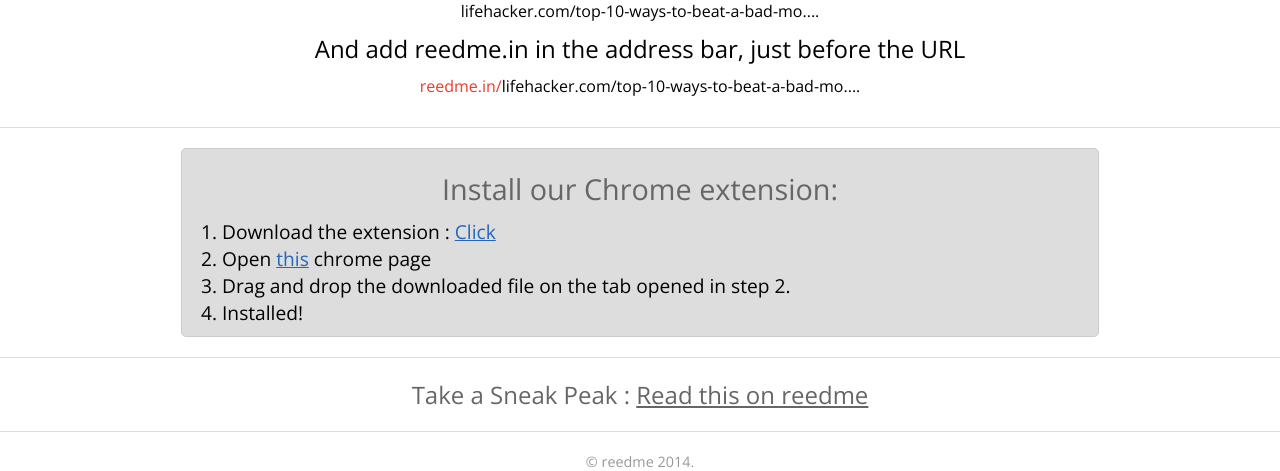
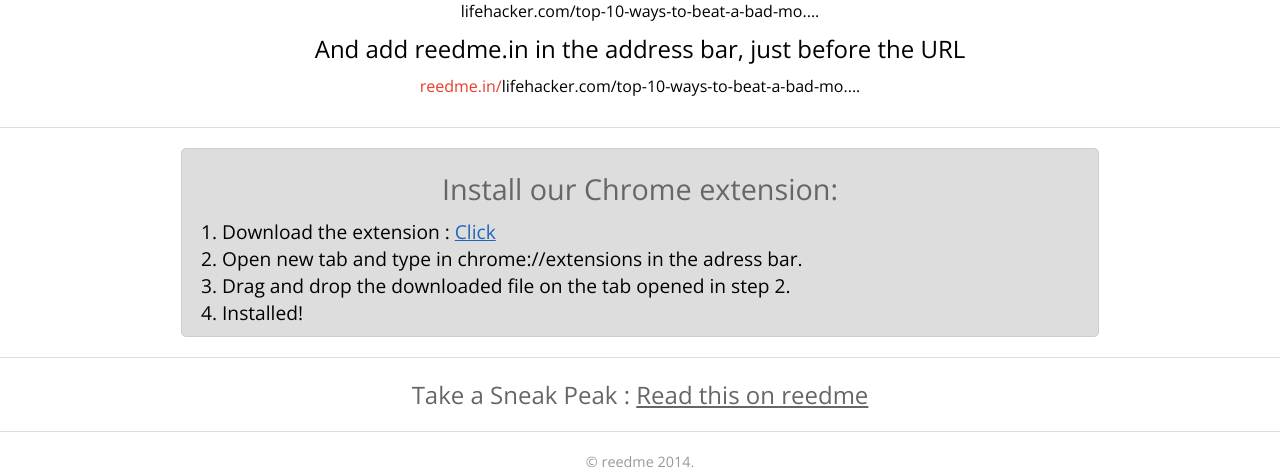
Before and after one commit to AbhishekBiswal/reedme, a Flask app: page / in a window 1280 px wide. Shown: the part 554-1025 px from the top of the page. Run offline with Flask 2, Linux system fonts and the light colour scheme; some web fonts are replaced.

Commit message:
added chrome extension fix - link

```diff
--- a/templates/base.html
+++ b/templates/base.html
@@ -49,7 +49,7 @@
 			<h2>Install our Chrome extension:</h2>
 			<ol>
 				<li>Download the extension : <a target="_blank" href="https://raw.githubusercontent.com/AbhishekBiswal/ReedMeExt/master/reedmeChrome.crx">Click</a></li>
-				<li>Open <a href="chrome://extensions" target="_blank">this</a> chrome page</li>
+				<li>Open new tab and type in chrome://extensions in the adress bar.</li>
 				<li>Drag and drop the downloaded file on the tab opened in step 2.</li>
 				<li>Installed!</li>
 			</ol>
```
